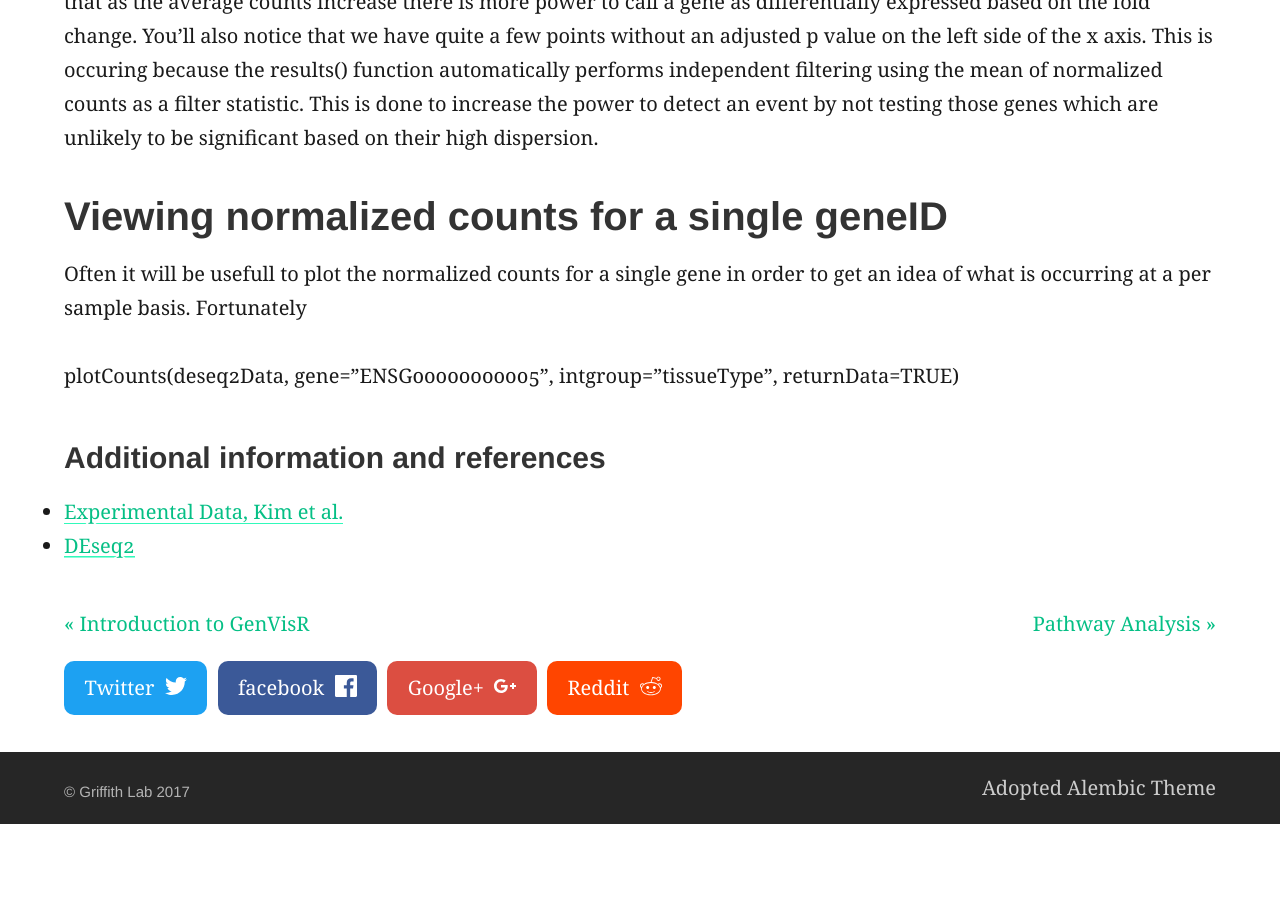
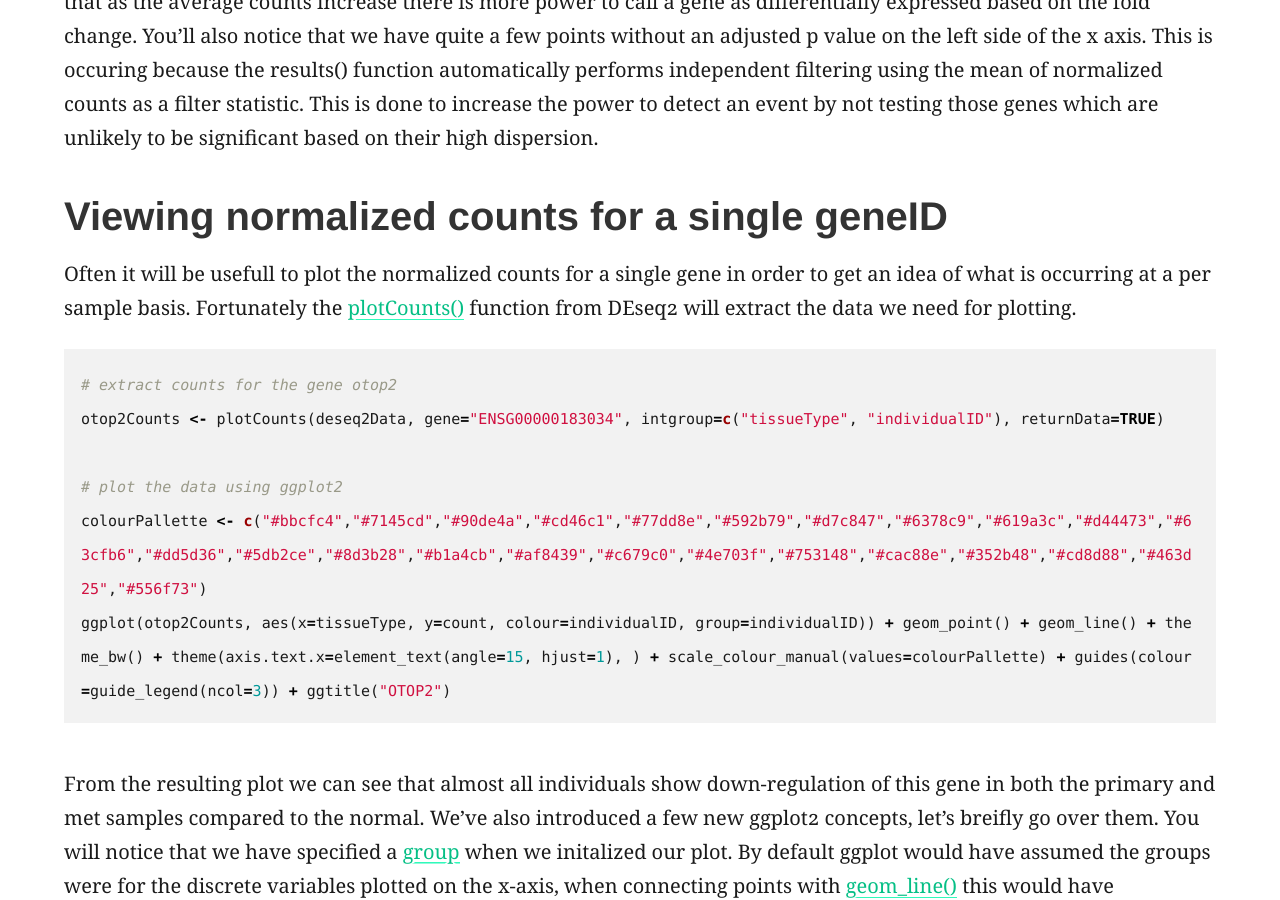
Before and after one commit to griffithlab/genviz.org, a Jekyll site: the page built from _posts/0007-01-01-DifferentialExpression.md, in a window 1280 px wide and 900 px high, scrolled down 6766 px. Built offline with Jekyll 4.4.1, drawn with Linux system fonts in a browser that asks for light colours; before the commit the page ends 7590 px from its top, so only the background shows below that; some of the changed text lies outside the part shown.

Commit message:
added normalized counts plotting section

````diff
--- a/_posts/0007-01-01-DifferentialExpression.md
+++ b/_posts/0007-01-01-DifferentialExpression.md
@@ -130,9 +130,17 @@ ggplot(deseq2ResDF, aes(baseMean, log2FoldChange, colour=padj)) + geom_point(siz
 We can see from the above plots that it is in the shape of a trumpet characteristic MA plots. Further we have overlayed density contours in the last plot and as expected these density contours are centered around a 0 ratio. We can further see that as the average counts increase there is more power to call a gene as differentially expressed based on the fold change. You'll also notice that we have quite a few points without an adjusted p value on the left side of the x axis. This is occuring because the results() function automatically performs independent filtering using the mean of normalized counts as a filter statistic. This is done to increase the power to detect an event by not testing those genes which are unlikely to be significant based on their high dispersion.
 
 # Viewing normalized counts for a single geneID
-Often it will be usefull to plot the normalized counts for a single gene in order to get an idea of what is occurring at a per sample basis. Fortunately
+Often it will be usefull to plot the normalized counts for a single gene in order to get an idea of what is occurring at a per sample basis. Fortunately the [plotCounts()](https://www.rdocumentation.org/packages/DESeq2/versions/1.12.3/topics/plotCounts) function from DEseq2 will extract the data we need for plotting.
 
-plotCounts(deseq2Data, gene="ENSG00000000005", intgroup="tissueType", returnData=TRUE)
+```R
+# extract counts for the gene otop2
+otop2Counts <- plotCounts(deseq2Data, gene="ENSG00000183034", intgroup=c("tissueType", "individualID"), returnData=TRUE)
+
+# plot the data using ggplot2
+colourPallette <- c("#bbcfc4","#7145cd","#90de4a","#cd46c1","#77dd8e","#592b79","#d7c847","#6378c9","#619a3c","#d44473","#63cfb6","#dd5d36","#5db2ce","#8d3b28","#b1a4cb","#af8439","#c679c0","#4e703f","#753148","#cac88e","#352b48","#cd8d88","#463d25","#556f73")
+ggplot(otop2Counts, aes(x=tissueType, y=count, colour=individualID, group=individualID)) + geom_point() + geom_line() + theme_bw() + theme(axis.text.x=element_text(angle=15, hjust=1), ) + scale_colour_manual(values=colourPallette) + guides(colour=guide_legend(ncol=3)) + ggtitle("OTOP2")
+```
+From the resulting plot we can see that almost all individuals show down-regulation of this gene in both the primary and met samples compared to the normal. We've also introduced a few new ggplot2 concepts, let's breifly go over them. You will notice that we have specified a [group](http://ggplot2.tidyverse.org/reference/aes_group_order.html) when we initalized our plot. By default ggplot would have assumed the groups were for the discrete variables plotted on the x-axis, when connecting  points with [geom_line()](http://ggplot2.tidyverse.org/reference/geom_path.html) this would have connected all points for each discrete variable instead of connecting by the individual id. Try removing the grouping to get a sense of what happens. We have also altered the legend using [guides()](http://ggplot2.tidyverse.org/reference/guides.html) to specify the legend to act on and [guide_legend()](http://ggplot2.tidyverse.org/reference/guide_legend.html) to specify that the colour legend should have 3 columns for values instead of just 1. Lastly we have added a main title with [ggtitle()](http://ggplot2.tidyverse.org/reference/labs.html).
 
 ### Additional information and references
 * [Experimental Data, Kim et al.](https://www.ncbi.nlm.nih.gov/pubmed/25049118)
````
